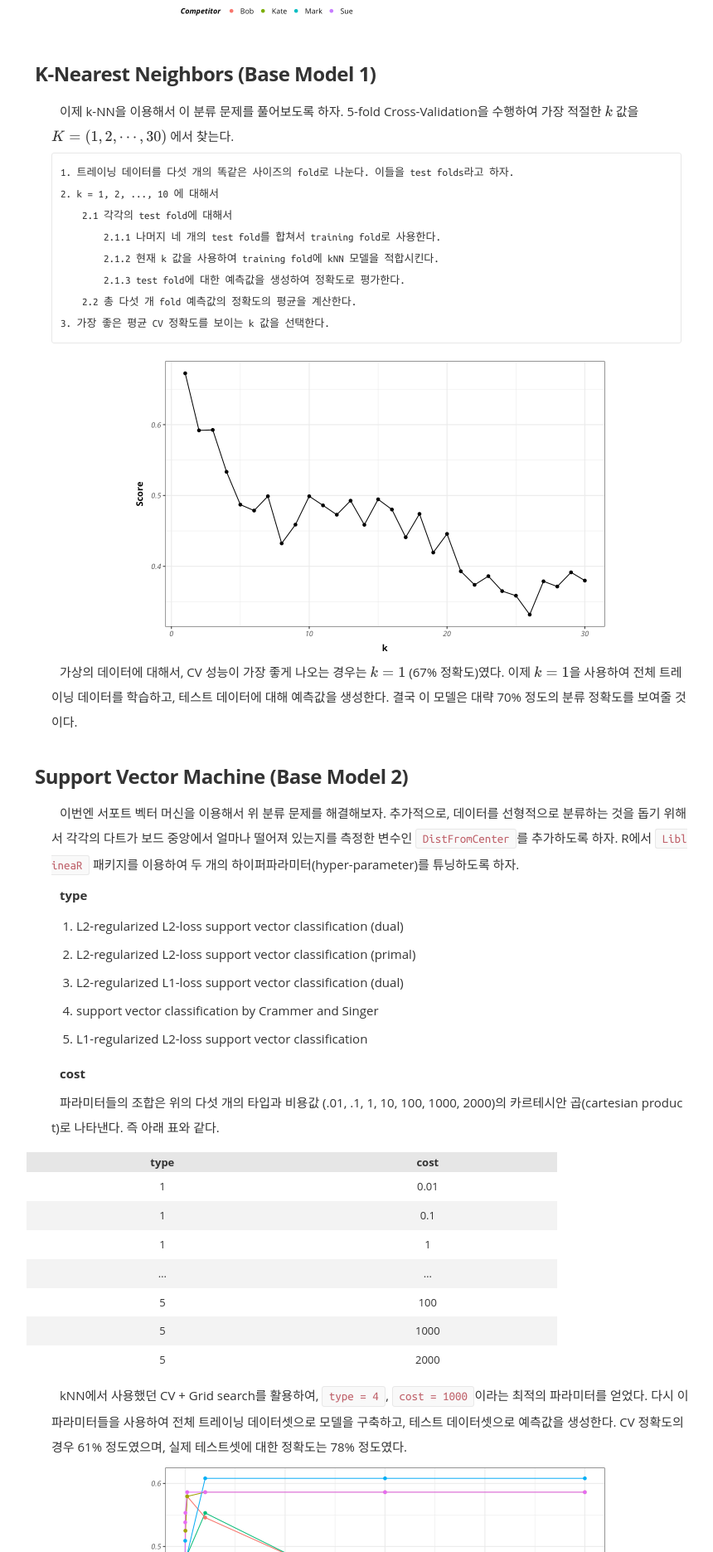
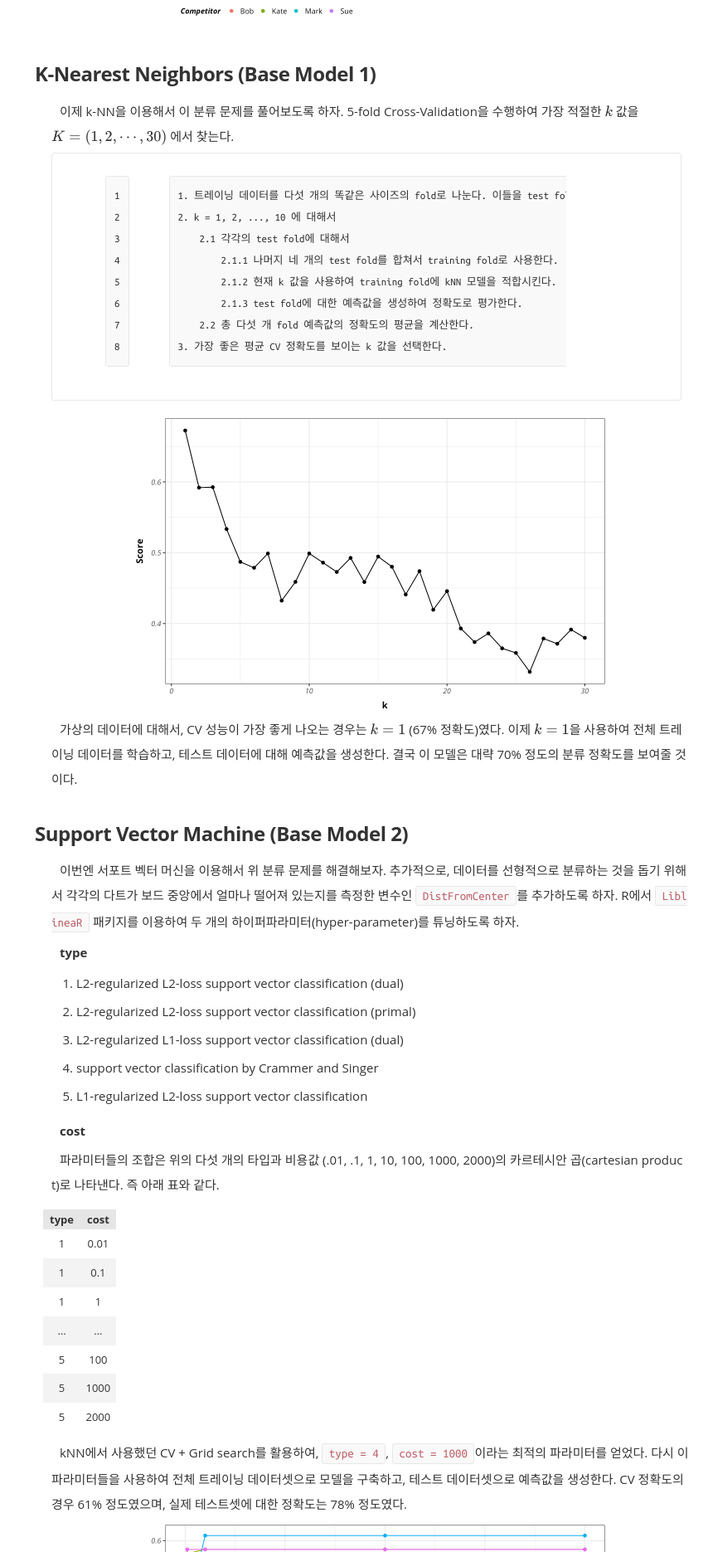
Before and after one commit to otzslayer/deprecated-blog, a Jekyll site: the page built from _posts/machine_learning/2016-12-28-model-stacking.md, in a window 1280 px wide. Shown: the part 1991-3862 px from the top of the page at 83% size, without its empty margins (208-1068 px from the left). Built offline with Jekyll 4.4.1, drawn with Linux system fonts in a browser that asks for light colours; nearby versions of some CDN libraries; some web fonts are replaced; library files that are not in the unit come from our copies; formulas are drawn with MathJax 3.

Commit message:
CSS Modified

```diff
--- a/_config.yml
+++ b/_config.yml
@@ -3,6 +3,13 @@ markdown: kramdown
 kramdown:
   input: GFM
   syntax_highlighter: pygments
+  syntax_highlighter_opts:
+    span:
+      line_numbers: false
+    block:
+      line_numbers: true
+      start_line: 1
+
 gems: [jekyll-paginate]
 
 # Site settings
--- a/_sass/_syntax-highlighting.scss
+++ b/_sass/_syntax-highlighting.scss
@@ -65,8 +65,3 @@
     .vi    { color: #008080 } // Name.Variable.Instance
     .il    { color: #099 } // Literal.Number.Integer.Long
 }
-
-/* Make line numbers unselectable: excludes line numbers from copy-paste user ops */
-.highlight .lineno {-webkit-user-select: none;-moz-user-select: none; -o-user-select: none;}
-.lineno::-moz-selection {background-color: transparent;} /* Mozilla specific */
-.lineno::selection {background-color: transparent;} /* Other major browsers */
--- a/_sass/_table.scss
+++ b/_sass/_table.scss
@@ -1,14 +1,15 @@
 
 table {
+  display: block;
   margin-top: 10px;
   margin-bottom: 10px;
+  margin-left: 20px;
   font-size: 13px;
   line-height: 1.6em;
   border-collapse: collapse;
   margin-right: auto;
   overflow-x: auto;
-  width: 80%
-
+  width: 80%;
 }
 
 table th {
```
Also changed, not shown: 2 other files. Lines whose indentation alone changed are shown as unchanged.
